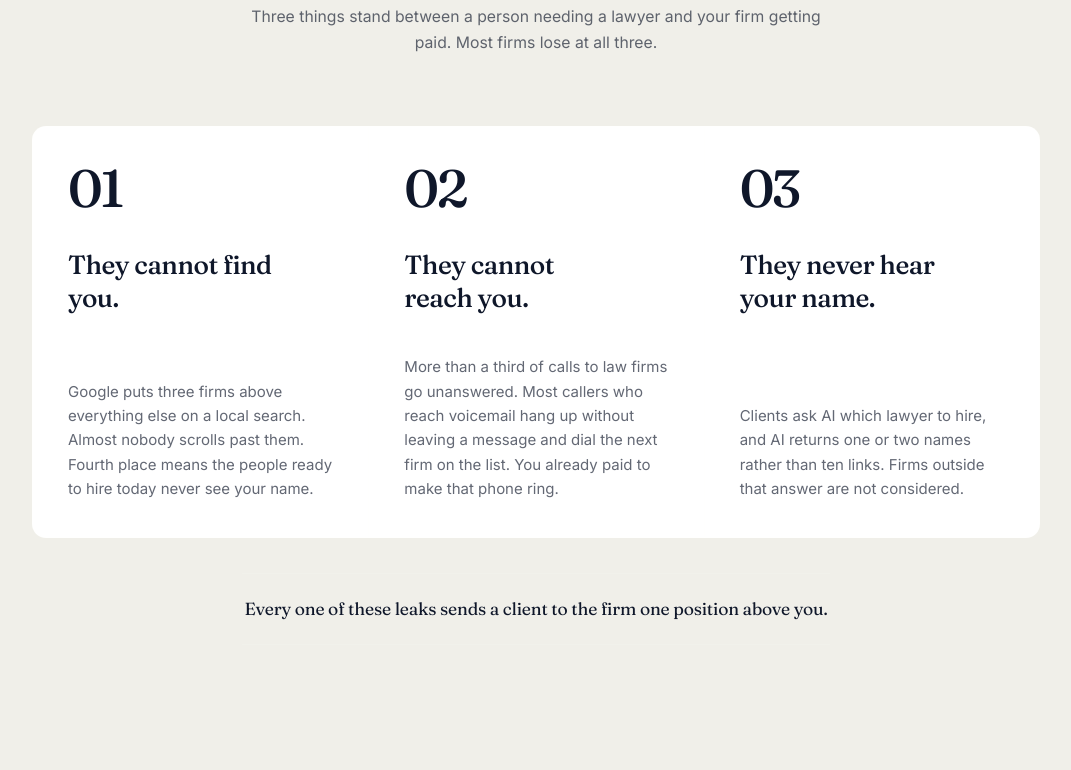
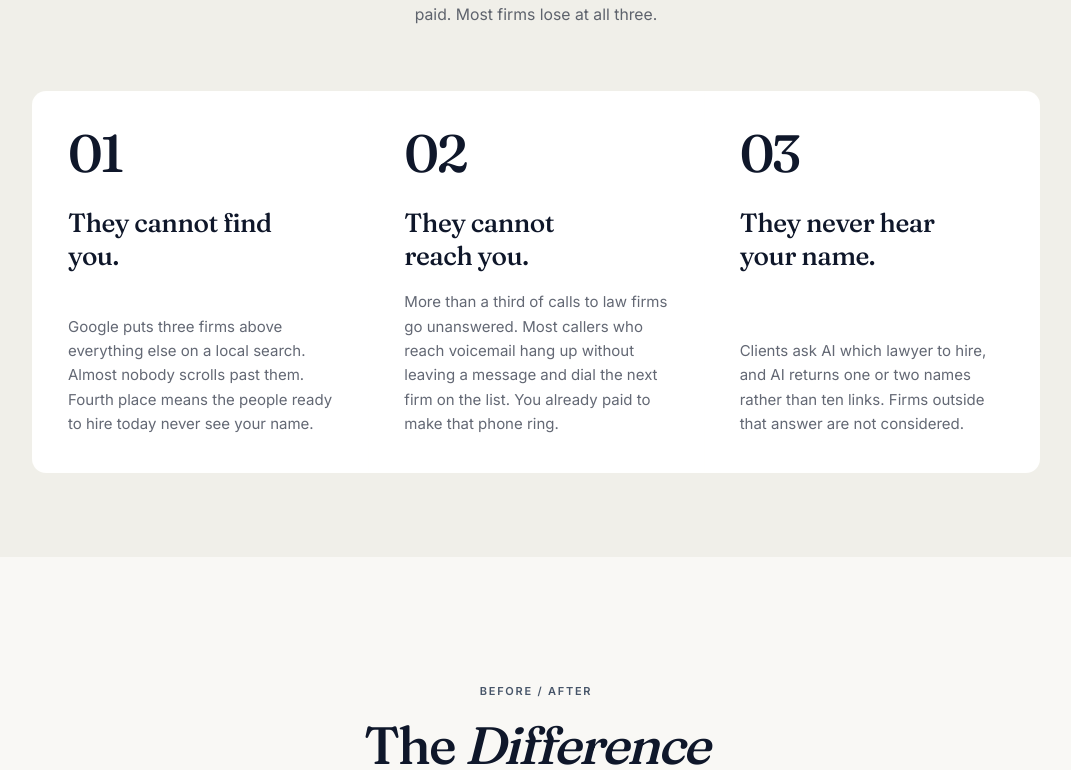
Before and after one commit to spectredad/Regicore, a Next.js app: page / in a window 1280 px wide. Shown: the part 1090-1860 px from the top of the page, without its empty margins (104-1175 px from the left). Built offline with nearby package versions, Linux system fonts and the light colour scheme.

Commit message:
Remove quote and reduce bottom padding in Section 1

```diff
--- a/components/TrustExtras.tsx
+++ b/components/TrustExtras.tsx
@@ -33,7 +33,7 @@ export default function TrustExtras() {
   }, []);
 
   return (
-    <section ref={sectionRef} className="bg-navy text-ink px-5 py-20 sm:py-28 lg:py-36">
+    <section ref={sectionRef} className="bg-navy text-ink px-5 pt-16 pb-14 sm:pt-24 sm:pb-20 lg:pt-28 lg:pb-24">
       <div className="mx-auto max-w-6xl">
         <div className="mx-auto max-w-3xl text-center reveal">
           <p className="section-label text-ink/55">The cost of being overlooked</p>
@@ -45,23 +45,19 @@ export default function TrustExtras() {
           </p>
         </div>
 
-        <div className="mt-14 overflow-hidden rounded-2xl border border-midnight/10 bg-navy-elevated reveal sm:mt-20">
+        <div className="mt-14 overflow-hidden rounded-2xl border border-midnight/10 bg-navy-elevated reveal sm:mt-18">
           <div className="grid md:grid-cols-3">
             {leakCards.map((card, index) => (
-              <article key={card.number} className={`flex min-h-[360px] flex-col justify-between p-7 sm:p-9 lg:min-h-[410px] lg:p-10 ${index > 0 ? "border-t border-midnight/10 md:border-l md:border-t-0" : ""}`}>
+              <article key={card.number} className={`flex min-h-[340px] flex-col justify-between p-7 sm:p-9 lg:min-h-[380px] lg:p-10 ${index > 0 ? "border-t border-midnight/10 md:border-l md:border-t-0" : ""}`}>
                 <div>
                   <p className="font-display text-5xl font-medium tracking-[-0.05em] text-ink sm:text-6xl">{card.number}</p>
-                  <h3 className="mt-10 max-w-[15rem] font-display text-2xl font-medium leading-tight tracking-[-0.02em] sm:text-3xl">{card.title}</h3>
+                  <h3 className="mt-8 max-w-[15rem] font-display text-2xl font-medium leading-tight tracking-[-0.02em] sm:text-3xl">{card.title}</h3>
                 </div>
                 <p className="max-w-sm text-sm leading-relaxed text-ink/65 sm:text-[15px]">{card.body}</p>
               </article>
             ))}
           </div>
         </div>
-
-        <p className="mx-auto mt-10 max-w-2xl border-y border-midnight/15 py-6 text-center font-display text-lg leading-relaxed tracking-[-0.01em] sm:text-xl reveal">
-          Every one of these leaks sends a client to the firm one position above you.
-        </p>
       </div>
     </section>
   );
```
